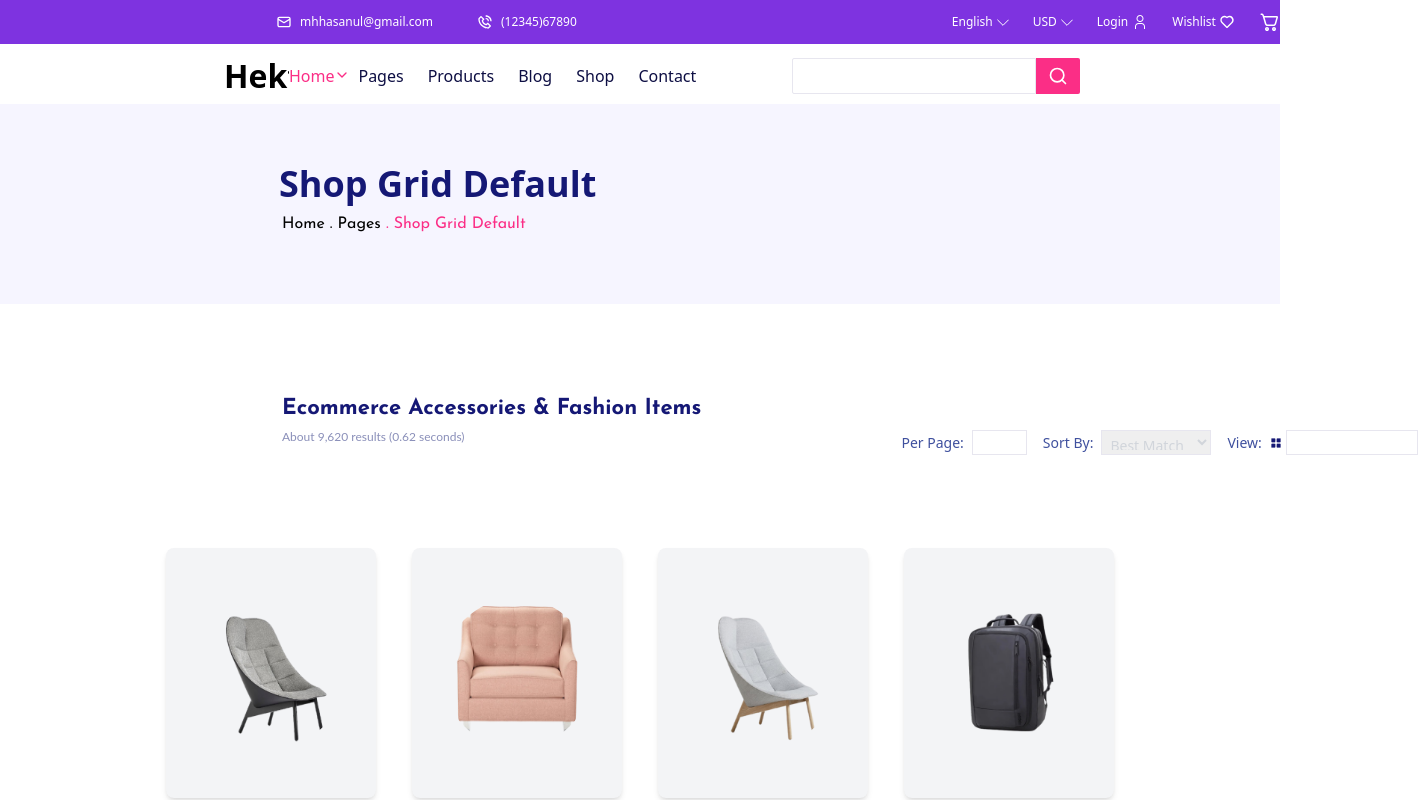
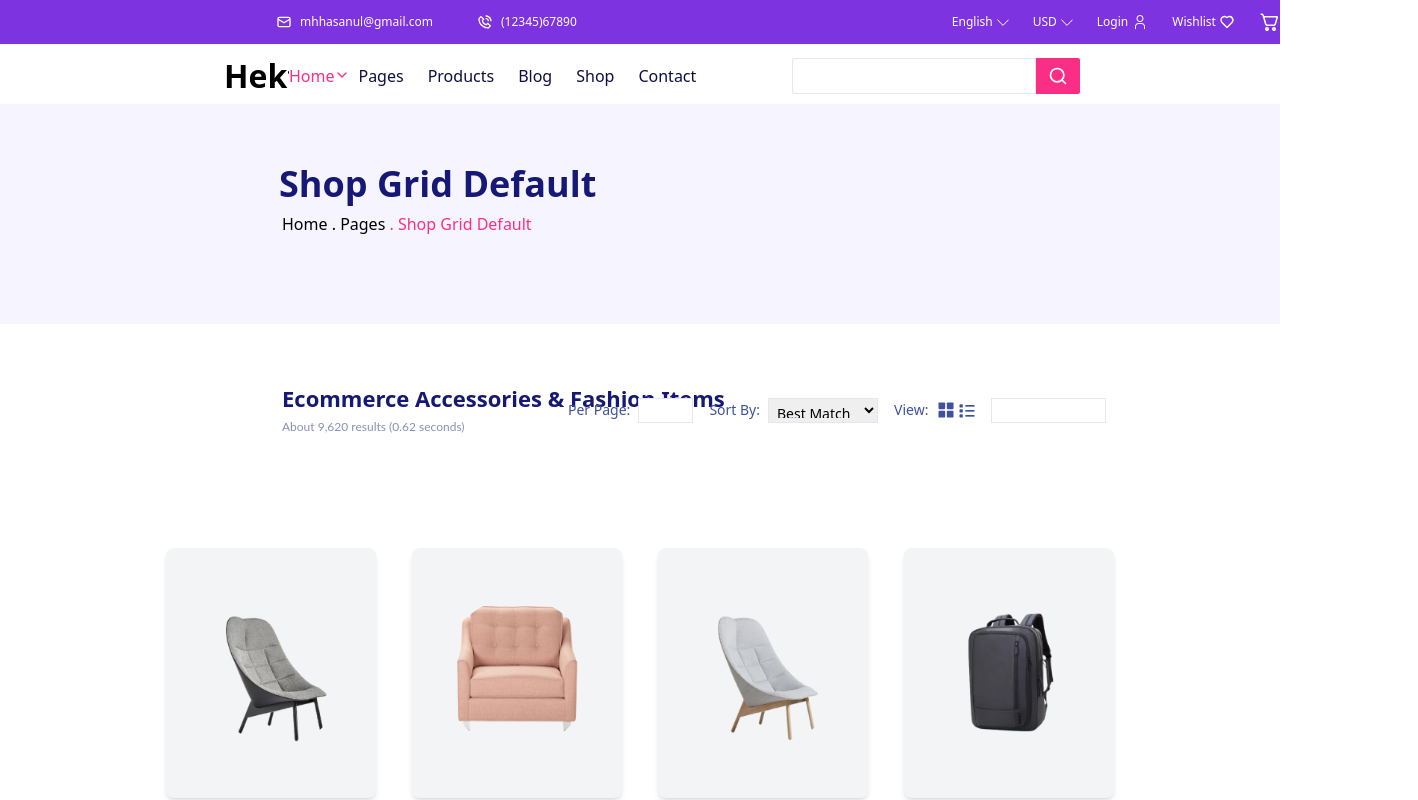
Before and after one commit to WafaaKanwal/Hackathon-UI-UX-Figma, a Next.js app: page /grid in a window 1280 px wide. Shown: the top 800 px of the page, 1418 px wide, since content can reach past the window. Built offline with nearby package versions, Linux system fonts and the light colour scheme.

Commit message:
Add files via upload

```diff
--- a/src/app/grid/page.tsx
+++ b/src/app/grid/page.tsx
@@ -1,14 +1,4 @@
 import Image from "next/image";
-
-import { Josefin_Sans } from "next/font/google"; // Use PascalCase for the font
-
-// Load the Josefin Sans font at the module scope
-const josefin = Josefin_Sans({
-  weight: ['400', '700'],
-  style: 'normal',
-  subsets: ['latin'],
-  display: 'swap',
-});
 
 export default function Products() {
   const products = [
@@ -101,7 +91,7 @@ export default function Products() {
   return (
     <div className="min-h-screen py-10">
       {/* Rectangle Section */}
-      <div className="absolute mt-[-44px] left-0 w-full h-[200px] bg-[#F6F5FF]">
+      <div className="absolute mt-[-44px] left-0 w-full h-[220px] bg-[#F6F5FF]">
         <h1
           className="text-[#151875] font-bold ml-[279px] mt-[67px] font-"
           style={{
@@ -114,7 +104,6 @@ export default function Products() {
         <p
           className="mt-5 ml-[282px]"
           style={{
-            fontFamily: "Josefin Sans",
             fontSize: "16px",
             fontWeight: 500,
             lineHeight: "14.4px",
@@ -132,7 +121,6 @@ export default function Products() {
           <h2
             className="text-[#151875] font-bold whitespace-nowrap"
             style={{
-              fontFamily: "Josefin Sans",
               fontSize: "22px",
               lineHeight: "25.78px",
             }}
@@ -154,13 +142,12 @@ export default function Products() {
         </div>
 
         {/* Sort by and Per Page Section */}
-        <div className="w-[5%] text-gray-300 whitespace-nowrap mr-[650px] mt-11 ml-[200px]">
-          <div className="flex items-center  gap-4 mr-[100px]">
-            {/* Per Page: */}
-            <div className="flex items-center">
+        <div className=" w-[20px] whitespace-nowrap flex items-center gap-4 mr-[210px]">
+          {/* Per Page */}
+          <div className="ml-[-380px] flex items-center">
             <label
               htmlFor="per-page"
-                className="mr-2 text-[#3F509E] text-sm font-medium "
+              className="mr-2 text-[#3F509E] text-sm font-medium"
             >
               Per Page:
             </label>
@@ -172,7 +159,7 @@ export default function Products() {
             />
           </div>
 
-            {/* Sort By: */}
+          {/* Sort By */}
           <div className="flex items-center">
             <label
               htmlFor="sort-by"
@@ -183,46 +170,81 @@ export default function Products() {
             <select
               id="sort-by"
               name="sort-by"
-                className="border  border-[#E7E6EF] w-[110px] h-[25px] p-1 text-sm"
+              className="border border-[#E7E6EF] w-[110px] h-[25px] p-1 text-sm"
             >
-                <option value="relevance" className="text-gray-400">
-                  Best Match
-                </option>
+              <option value="relevance">Best Match</option>
               <option value="price-low-high">Price: Low to High</option>
               <option value="price-high-low">Price: High to Low</option>
             </select>
           </div>
 
-            {/* View: */}
-            <div className="flex items-center ">
+          {/* View */}
+          <div className="flex items-center">
             <label
               htmlFor="view"
               className="mr-2 text-sm font-medium text-[#3F509E]"
             >
               View:
             </label>
+            <div className="flex gap-4">
+              {/* Grid View Icon (4 boxes) */}
+              <svg
+                xmlns="http://www.w3.org/2000/svg"
+                className="w-5 h-5 text-[#3F509E] hover:text-blue-500 cursor-pointer"
+                fill="currentColor"
+                viewBox="0 0 24 24"
+              >
+                <rect x="3" y="3" width="8" height="8" rx="1"></rect>
+                <rect x="13" y="3" width="8" height="8" rx="1"></rect>
+                <rect x="3" y="13" width="8" height="8" rx="1"></rect>
+                <rect x="13" y="13" width="8" height="8" rx="1"></rect>
+              </svg>
 
-              <div className="flex gap-4">
-                <Image
-                  src="/images/v1.png"
-                  alt="Grid View"
-                  width={17}
-                  height={16}
-                />
-                <Image
-                  src="/images/v2.png"
-                  alt="List View"
-                  width={17}
-                  height={16}
-                />
+              {/* List View Icon (Boxes Filled) */}
+              <svg
+                xmlns="http://www.w3.org/2000/svg"
+                className="w-5 h-5 ml-[-15px] text-[#3F509E] hover:text-blue-500 cursor-pointer"
+                fill="currentColor"
+                viewBox="0 0 24 24"
+              >
+                {/* Three filled boxes */}
+                <rect x="3" y="5" width="4" height="4" rx="1"></rect>
+                <rect x="3" y="11" width="4" height="4" rx="1"></rect>
+                <rect x="3" y="17" width="4" height="4" rx="1"></rect>
+
+                {/* Three lines */}
+                <line
+                  x1="10"
+                  y1="7"
+                  x2="21"
+                  y2="7"
+                  stroke="currentColor"
+                  strokeWidth="2"
+                ></line>
+                <line
+                  x1="10"
+                  y1="13"
+                  x2="21"
+                  y2="13"
+                  stroke="currentColor"
+                  strokeWidth="2"
+                ></line>
+                <line
+                  x1="10"
+                  y1="19"
+                  x2="21"
+                  y2="19"
+                  stroke="currentColor"
+                  strokeWidth="2"
+                ></line>
+              </svg>
             </div>
             <input
-                type="text"
-                id="view"
-                name="view"
-                className="w-[132px] h-[25px] border border-[#E7E6EF] p-1 text-sm"
+              type="number"
+              id="per-page"
+              name="per-page"
+              className="ml-[14px] w-[115px] h-[25px] border border-[#E7E6EF] p-1 text-sm"
             />
-            </div>
           </div>
         </div>
       </div>
```
Lines whose indentation alone changed are shown as unchanged.
